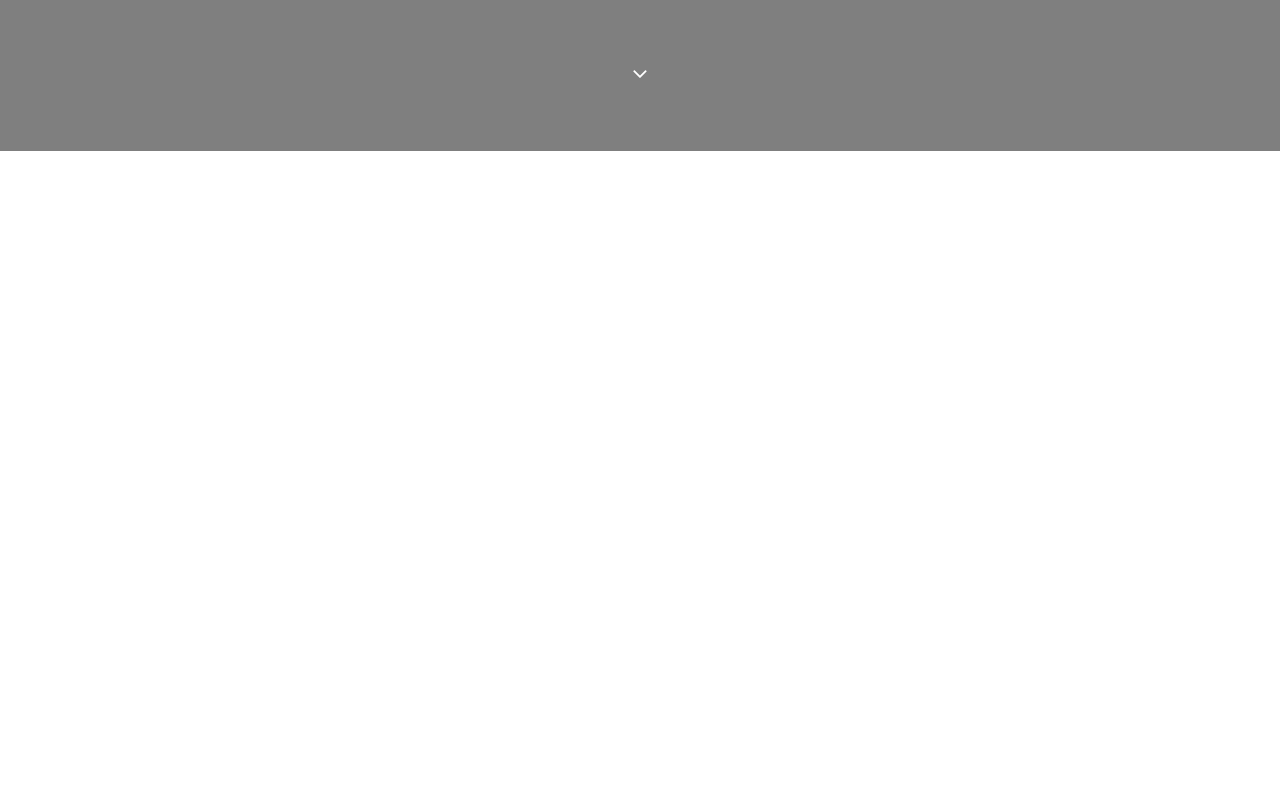
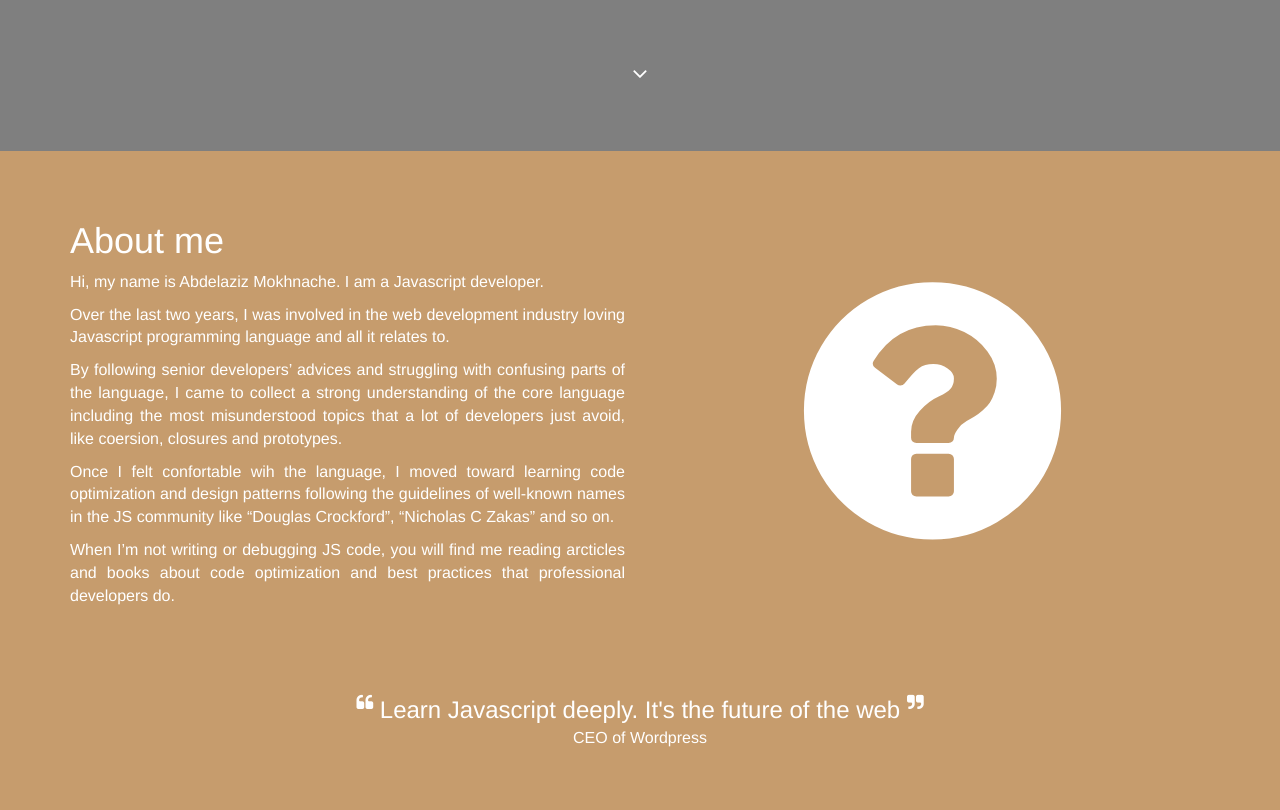
Before and after one commit to Abdelaziz18003/profile-archived, a website: page index.html in a window 1280 px wide. Shown: the part 513-1323 px from the top of the page. Before the commit the page ends 800 px from the top, so only its background shows below. Drawn offline with Linux system fonts and the light colour scheme.

Commit message:
add about section

```diff
--- a/index.html
+++ b/index.html
@@ -51,7 +51,46 @@
     </header>
 
     <!-- about section -->
+    <section id="about">
+        <div class="container">
+            <div class="row">
 
+                <!-- a brief description about myself -->
+                <div class="col-md-6">
+                    <h1>About me</h1>
+                    <p>Hi, my name is Abdelaziz Mokhnache. I am  a Javascript developer.</p>
+                    <p>Over the last two years, I was involved in the web development industry loving
+                            Javascript programming language and all it relates to.</p>
+                    <p>By following senior developers’ advices and struggling with confusing parts of
+                            the language, I came to collect a strong understanding of the core
+                            language including the most misunderstood topics that a lot of developers
+                            just avoid, like coersion, closures and prototypes.</p>
+                    <p>Once I felt confortable wih the language, I moved toward learning code
+                            optimization and design patterns following the guidelines of well-known
+                            names in the JS community like “Douglas Crockford”, “Nicholas C Zakas”
+                            and so on.</p>
+                    <p>When I’m not writing or debugging JS code, you will find me reading arcticles
+                            and books about code optimization and best practices that professional
+                            developers do.</p>
+                </div>
+
+                <!-- a meaningful icon -->
+                <div class="col-md-6"><span class="fa fa-question-circle"></span></div>
+            </div>
+
+            <!-- blockquote about Javascript -->
+            <div class="row">
+                <div class="col-md-12">
+                    <blockquote>
+                        <sup><span class="fa fa-quote-left"></span></sup> Learn Javascript deeply.
+                               It's the future of the web <sup><span class="fa fa-quote-right"></span>
+                               </sup>
+                    </blockquote>
+                    <p class="author">CEO of Wordpress</p>
+                </div>
+            </div>
+        </div>
+    </section>
 
     <script src="dist/lib/jquery/jquery.min.js"></script>
     <script src="dist/lib/bootstrap/js/bootstrap.min.js"></script>
--- a/src/scss/main.scss
+++ b/src/scss/main.scss
@@ -6,6 +6,7 @@
 *{
     color: inherit;
     font-size: inherit;
+    text-align: inherit;
 }
 
 html, body {
@@ -18,6 +19,9 @@ a, a:hover, a:active {
     text-decoration: none;
 }
 
+p {
+    font-size: 16px;
+}
 // #01 header styling ________________________________________________________________________________
 
 header {
@@ -29,6 +33,21 @@ header {
     .overlay {
         background: rgba(0, 0, 0, 0.5);
         padding: 250px 0px 60px;
+    }
+
+    h1 {
+        margin: 0px 0px 95px;
+    }
+
+    .btn {
+        background: transparent;
+        border-radius: 0px;
+        color: white;
+    }
+
+    .down-arrow {
+        margin: 60px 0px 0px;
+        font-size: 24px;
     }
 }
 // fixing right offcanvas sliding issu
@@ -68,17 +87,33 @@ body.canvas-sliding, body.canvas-slid {
     }
 }
 
-h1 {
-    margin: 0px 0px 95px;
+// #02 about section styling _________________________________________________________________________
+
+#about {
+    background: #c69c6d;
+    padding: 50px 0px;
+
+    p {
+        text-align: justify;
+    }
+
+    .fa-question-circle {
+        margin: 60px 0px 0px;
+        font-size: 300px;
+        line-height: 300px;
+        display: block;
+        text-align: center;
+    }
+
+    blockquote {
+        margin: 75px 0px 0px;
+        padding: 0px;
+        font-size: 24px;
+        border: 0px;
+        text-align: center;
+    }
+
+    .author {
+        text-align: center;
+    }
 }
-
-.btn {
-    background: transparent;
-    border-radius: 0px;
-    color: white;
-}
-
-.down-arrow {
-    margin: 60px 0px 0px;
-    font-size: 24px;
-}
```
Also changed, not shown: dist/css/main.css, 1 other file.
